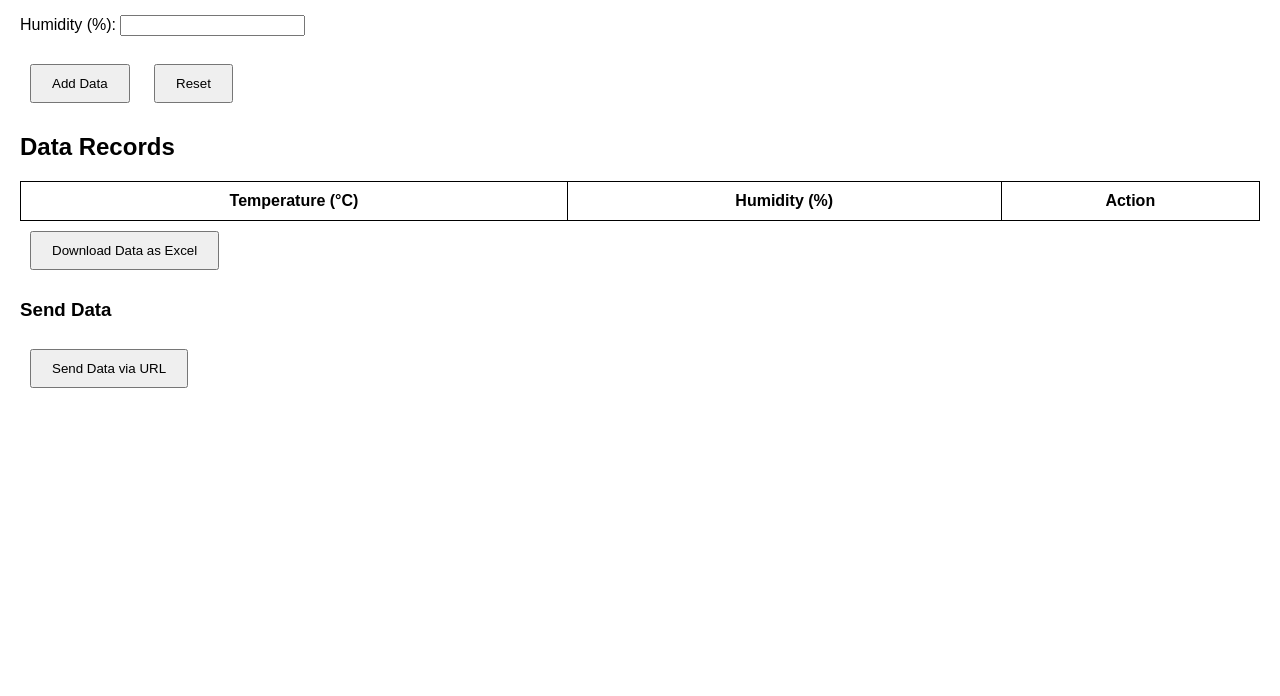
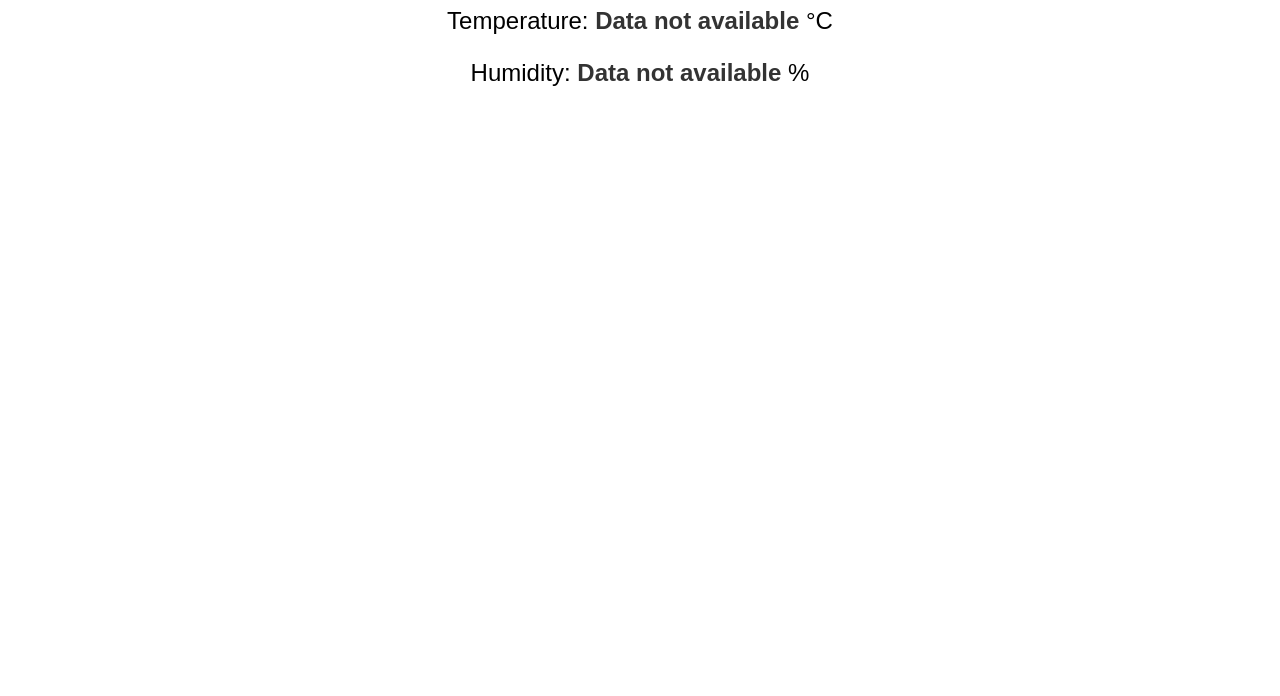
Before and after one commit to lsurjit/GSM, a plain HTML site: page index.html in a window 1280 px wide. Shown: the part 104-800 px from the top of the page. Drawn offline with Linux system fonts and the light colour scheme.

Commit message:
Update index.html

```diff
--- a/index.html
+++ b/index.html
@@ -7,145 +7,48 @@
     <style>
         body {
             font-family: Arial, sans-serif;
+            text-align: center;
+            margin-top: 50px;
+        }
+        .data-container {
+            font-size: 24px;
             margin: 20px;
         }
-        table {
-            width: 100%;
-            border-collapse: collapse;
-            margin-top: 20px;
-        }
-        table, th, td {
-            border: 1px solid black;
-        }
-        th, td {
-            padding: 10px;
-            text-align: center;
-        }
-        button {
-            margin: 10px;
-            padding: 10px 20px;
-            cursor: pointer;
+        .data {
+            font-weight: bold;
+            color: #333;
         }
     </style>
 </head>
 <body>
 
-<h1>Temperature & Humidity Data</h1>
+    <h1>Temperature and Humidity Data</h1>
+    <div class="data-container">
+        <p>Temperature: <span id="temperature" class="data">Loading...</span> °C</p>
+        <p>Humidity: <span id="humidity" class="data">Loading...</span> %</p>
+    </div>
 
-<!-- Input fields for Temperature and Humidity -->
-<div>
-    <label for="temperature">Temperature (°C):</label>
-    <input type="number" id="temperature" required><br><br>
+    <script>
+        // Function to get query parameters from the URL
+        function getQueryParam(param) {
+            const urlParams = new URLSearchParams(window.location.search);
+            return urlParams.get(param);
+        }
 
-    <label for="humidity">Humidity (%):</label>
-    <input type="number" id="humidity" required><br><br>
+        // Get temperature and humidity from URL parameters
+        const temperature = getQueryParam('temperature');
+        const humidity = getQueryParam('humidity');
 
-    <button onclick="addData()">Add Data</button>
-    <button onclick="resetForm()">Reset</button>
-</div>
-
-<!-- Table to show data records -->
-<h2>Data Records</h2>
-<table id="dataTable">
-    <thead>
-        <tr>
-            <th>Temperature (°C)</th>
-            <th>Humidity (%)</th>
-            <th>Action</th>
-        </tr>
-    </thead>
-    <tbody>
-        <!-- Data rows will be inserted here -->
-    </tbody>
-</table>
-
-<!-- Button to download data as Excel file -->
-<button onclick="downloadData()">Download Data as Excel</button>
-
-<!-- Send Data via URL -->
-<h3>Send Data</h3>
-<button onclick="sendData()">Send Data via URL</button>
-
-<script>
-// Function to add data to the table
-function addData() {
-    const temperature = document.getElementById('temperature').value;
-    const humidity = document.getElementById('humidity').value;
-
-    if (temperature === "" || humidity === "") {
-        alert("Please fill in both fields.");
-        return;
-    }
-
-    const table = document.getElementById('dataTable').getElementsByTagName('tbody')[0];
-    const newRow = table.insertRow();
-
-    newRow.innerHTML = `
-        <td>${temperature}</td>
-        <td>${humidity}</td>
-        <td><button onclick="deleteRow(this)">Delete</button></td>
-    `;
-
-    document.getElementById('temperature').value = '';
-    document.getElementById('humidity').value = '';
-}
-
-// Function to reset the form
-function resetForm() {
-    document.getElementById('temperature').value = '';
-    document.getElementById('humidity').value = '';
-}
-
-// Function to delete a row
-function deleteRow(button) {
-    const row = button.parentElement.parentElement;
-    row.remove();
-}
-
-// Function to download data as Excel file
-function downloadData() {
-    const table = document.getElementById('dataTable');
-    const rows = table.querySelectorAll('tr');
-    let csvContent = 'Temperature (°C),Humidity (%)\n';
-
-    rows.forEach((row, index) => {
-        if (index > 0) {
-            const cells = row.querySelectorAll('td');
-            const temperature = cells[0].innerText;
-            const humidity = cells[1].innerText;
-            csvContent += `${temperature},${humidity}\n`;
+        // If data is available, update the HTML content
+        if (temperature && humidity) {
+            document.getElementById('temperature').textContent = temperature;
+            document.getElementById('humidity').textContent = humidity;
+        } else {
+            // If no data, show an error message
+            document.getElementById('temperature').textContent = 'Data not available';
+            document.getElementById('humidity').textContent = 'Data not available';
         }
-    });
-
-    const blob = new Blob([csvContent], { type: 'text/csv' });
-    const link = document.createElement('a');
-    link.href = URL.createObjectURL(blob);
-    link.download = 'temperature_humidity_data.csv';
-    link.click();
-}
-
-// Function to send data via URL
-function sendData() {
-    const table = document.getElementById('dataTable');
-    const rows = table.querySelectorAll('tr');
-    let url = 'https://lsurjit.github.io/GSM/?';
-
-    rows.forEach((row, index) => {
-        if (index > 0) {
-            const cells = row.querySelectorAll('td');
-            const temperature = cells[0].innerText;
-            const humidity = cells[1].innerText;
-            url += `temperature[]=${temperature}&humidity[]=${humidity}&`;
-        }
-    });
-
-    // Remove the last '&' symbol
-    url = url.slice(0, -1);
-
-    console.log('Sending data to URL:', url);
-    window.open(url, 'https://lsurjit.github.io/GSM/'); // Open the URL to send the data
-}
-</script>
+    </script>
 
 </body>
 </html>
```
